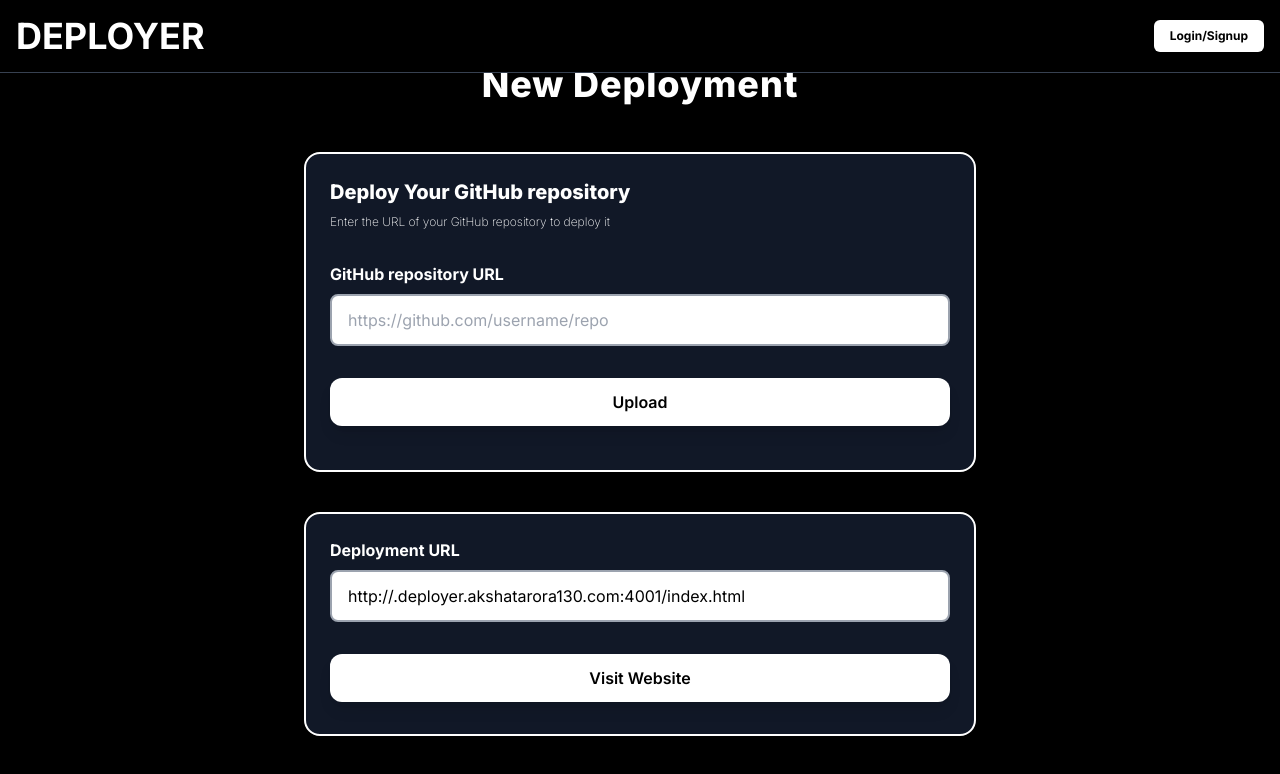
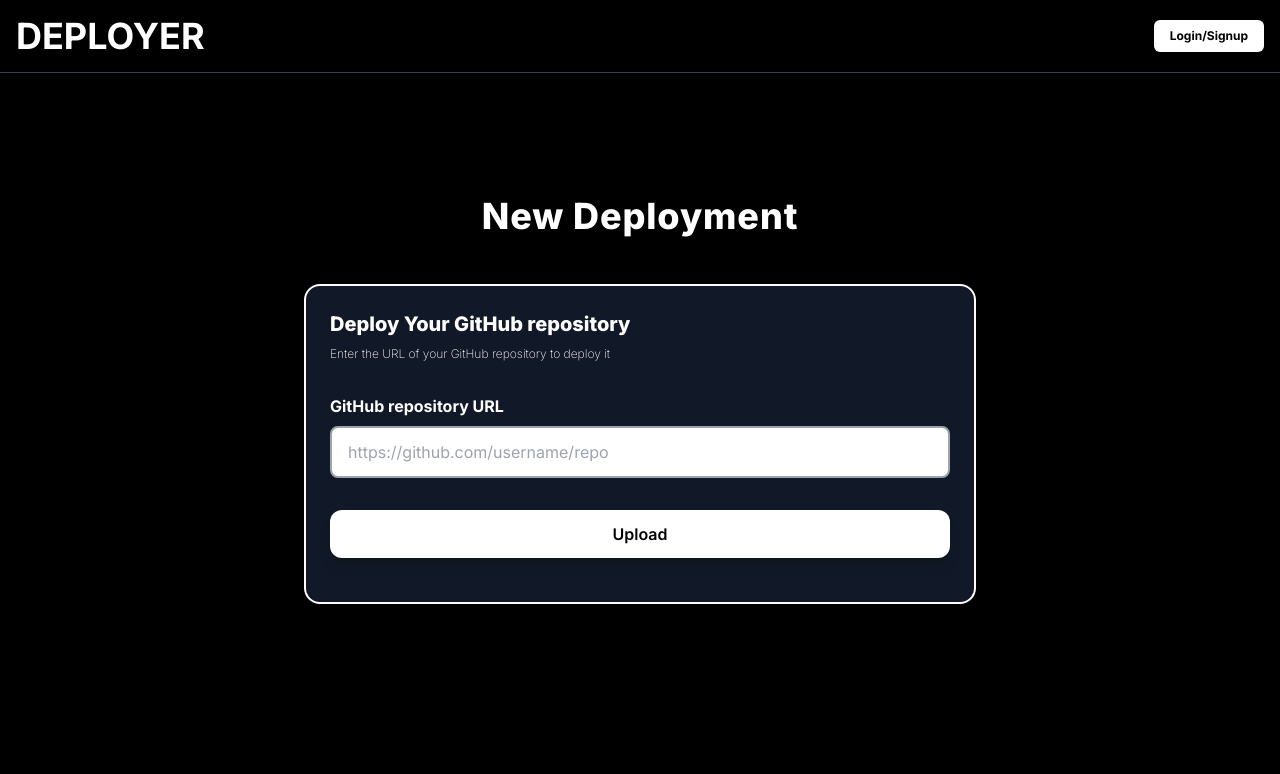
Before and after one commit to akshatarora130/deployerFrontend, a Next.js app: page /NewDeployment in a window 1280 px wide. Shown: the top 774 px of the page. Built offline with nearby package versions, Linux system fonts and the light colour scheme; no server answers.

Commit message:
fixed small errors

```diff
--- a/src/app/NewDeployment/page.tsx
+++ b/src/app/NewDeployment/page.tsx
@@ -13,8 +13,7 @@ const NewDeployment = () => {
     const [githubLink, setGithubLink] = useState("");
     const [id, setId] = useState("");
     const [uploading, setUploading] = useState(false);
-    const [deployed, setDeployed] = useState(true);
-    const [deployementLink, setDeploymentLink] = useState("");
+    const [deployed, setDeployed] = useState(false);
 
     const handleUpload = async () => {
         setUploading(true);
@@ -28,13 +27,12 @@ const NewDeployment = () => {
             const response = await axios.get(`${process.env.NEXT_PUBLIC_UPLOAD_URL}status/?id=${res.data.id}`)
             if(response.data.status === "deployed"){
                 console.log("Deployed")
-                setDeploymentLink(`http://${id}.deployer.akshatarora130.com:4001/index.html`)
                 clearInterval(interval);
                 // Upload to database
                 const projectAdded = await axios.post("/api/addProject", {
-                    id: id,
+                    id: res.data.id,
                     githubLink: githubLink,
-                    deploymentLink: deployementLink,
+                    deploymentLink: `http://${res.data.id}.deployer.akshatarora130.com:4001/index.html`,
                     userId: session?.user.id
                 })
                 setDeployed(true);
```
